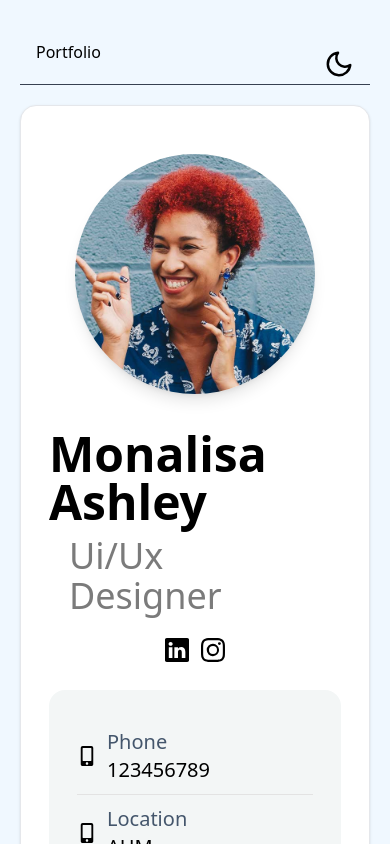
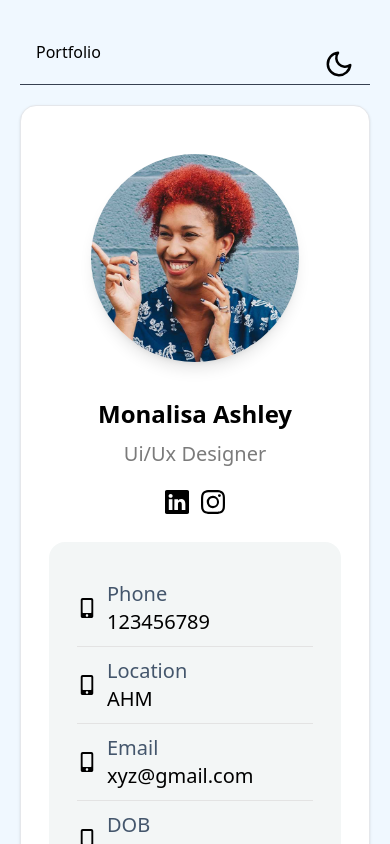
Before and after one commit to yash-pb/portfolio, a Vue app: page / in a window 390 px wide. Shown: the top 844 px of the page. Built offline with nearby package versions, Linux system fonts and the light colour scheme.

Commit message:
responsive change

```diff
--- a/src/components/ProfileCard.vue
+++ b/src/components/ProfileCard.vue
@@ -1,9 +1,9 @@
 <template>
     <div class="w-full bg-white border border-gray-200 rounded-[16px] shadow dark:bg-gray-800 dark:border-gray-700 col-span-12 lg:col-span-4 lg:sticky top-44">
         <div class="flex flex-col items-center pb-10 mt-5 p-7">
-            <img class="w-[15rem] h-[15rem] lg:w-[11rem] lg:h-[11rem] mb-3 rounded-full shadow-lg" src="../assets/images/profile.jpg" alt="Bonnie image"/>
-            <h1 class="mt-6 mb-1 text-5xl md:text-4xl lg:text-3xl font-semibold dark:text-white">{{ profile_data.name }}</h1>
-            <h3 class="mb-4 text-4xl md:text-3xl lg:text-2xl text-[#7B7B7B] inline-block dark:bg-[#1D1D1D] px-5 py-1.5 rounded-lg dark:text-[#A6A6A6] ">{{ profile_data.designation }}</h3>
+            <img class="w-[13rem] h-[13rem] lg:w-[11rem] lg:h-[11rem] mb-3 rounded-full shadow-lg" src="../assets/images/profile.jpg" alt="Bonnie image"/>
+            <h1 class="mt-6 mb-1 text-2xl md:text-4xl lg:text-3xl font-semibold dark:text-white">{{ profile_data.name }}</h1>
+            <h3 class="mb-4 text-xl md:text-3xl lg:text-2xl text-[#7B7B7B] inline-block dark:bg-[#1D1D1D] px-5 py-1.5 rounded-lg dark:text-[#A6A6A6] ">{{ profile_data.designation }}</h3>
             <div class="flex">
                 <SocialIcon :social="profile_data.social"/>
             </div>
```
